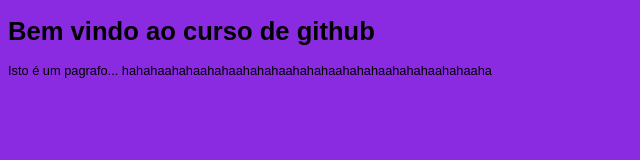
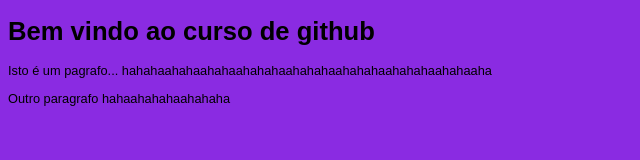
Before and after one commit to antonioalves8181/ProjetoConclusao, a plain HTML site: page index.html in a window 1280 px wide. Shown: the whole page, without its empty margins (0-640 px from the left). Drawn offline with Linux system fonts and the light colour scheme.

Commit message:
Novos paragrafos escritos na página

```diff
--- a/index.html
+++ b/index.html
@@ -12,5 +12,6 @@
   <p>
     Isto é um pagrafo... hahahaahahaahahaahahahaahahahaahahahaahahahaahahaaha
   </p>
+  <p>Outro paragrafo hahaahahahaahahaha</p>
 </body>
 </html>
```
